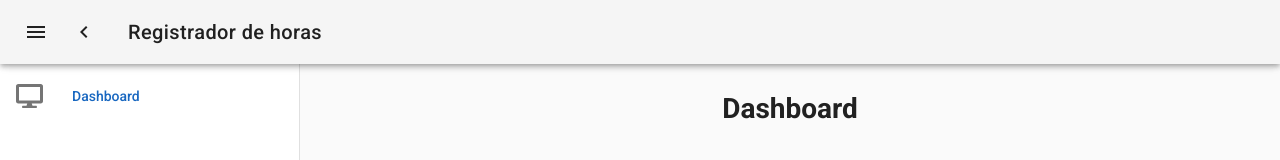
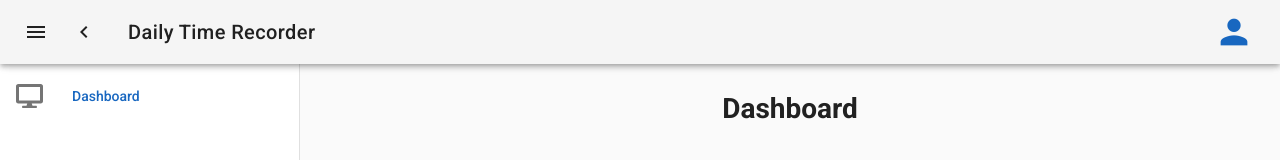
Before and after one commit to augustofabianrodrigues/daily-time-recorder, a Vue app: page /#/dashboard in a window 1280 px wide. Shown: the top 160 px of the page. Built offline with nearby package versions, Linux system fonts and the light colour scheme; sample sign-in values are in the browser's storage.

Commit message:
Added i18n to components

```diff
--- a/package.json
+++ b/package.json
@@ -18,6 +18,7 @@
     "axios": "^0.18.0",
     "lodash": "^4.17.5",
     "vue": "^2.5.2",
+    "vue-i18n": "^7.6.0",
     "vue-router": "^3.0.1",
     "vuetify": "^1.0.0",
     "vuex": "^3.0.1"
--- a/src/components/Dashboard.vue
+++ b/src/components/Dashboard.vue
@@ -7,3 +7,11 @@
     </v-slide-y-transition>
   </v-container>
 </template>
+<script>
+export default {
+  name: 'Dashboard',
+  created () {
+    document.title = this.$i18n.t('title.dashboard')
+  }
+}
+</script>
--- /dev/null
+++ b/src/components/LoggedUserButton.vue
@@ -0,0 +1,20 @@
+<template>
+  <v-menu bottom left>
+    <v-btn  icon slot="activator" dark color="primary" fab flat>
+      <v-icon x-large dark>person</v-icon>
+    </v-btn>
+    <v-list>
+      <v-list-tile>
+        <v-list-tile-title>{{ $t('toolbar.profile') }}</v-list-tile-title>
+      </v-list-tile>
+      <v-list-tile>
+        <v-list-tile-title>{{ $t('toolbar.logout') }}</v-list-tile-title>
+      </v-list-tile>
+    </v-list>
+  </v-menu>
+</template>
+<script>
+export default {
+  name: 'LoggedUserButton'
+}
+</script>
--- a/src/components/Main.vue
+++ b/src/components/Main.vue
@@ -34,7 +34,9 @@
       <v-btn icon @click.stop="miniVariant = !miniVariant">
         <v-icon v-html="miniVariant ? 'chevron_right' : 'chevron_left'"></v-icon>
       </v-btn>
-      <v-toolbar-title v-text="title"></v-toolbar-title>
+      <v-toolbar-title v-text="$t('toolbar.app')"></v-toolbar-title>
+      <v-spacer></v-spacer>
+      <logged-user-button/>
     </v-toolbar>
     <v-content>
       <router-view/>
@@ -43,6 +45,8 @@
 </template>
 
 <script>
+import LoggedUserButton from '@/components/LoggedUserButton'
+
 export default {
   name: 'Main',
   data () {
@@ -51,14 +55,16 @@ export default {
       drawer: true,
       items: [{
         icon: 'fas fa-desktop',
-        title: 'Dashboard',
+        title: this.$i18n.t('menu.dashboard'),
         href: '/'
       }],
       miniVariant: false,
       right: true,
-      rightDrawer: false,
-      title: 'Registrador de horas'
+      rightDrawer: false
     }
+  },
+  components: {
+    LoggedUserButton
   }
 }
 </script>
--- /dev/null
+++ b/src/i18n/index.js
@@ -0,0 +1,16 @@
+import Vue from 'vue'
+import VueI18n from 'vue-i18n'
+
+import enUS from '@/i18n/messages/en-US'
+import ptBR from '@/i18n/messages/pt-BR'
+
+Vue.use(VueI18n)
+
+export default new VueI18n({
+  locale: navigator.language || navigator.userLanguage,
+  fallbackLocale: 'en-US',
+  messages: {
+    'en-US': enUS,
+    'pt-BR': ptBR
+  }
+})
--- /dev/null
+++ b/src/i18n/messages/en-US.js
@@ -0,0 +1,14 @@
+export default {
+  'title': {
+    'app': 'Daily Time Recorder',
+    'dashboard': '@:title.app | Dashboard'
+  },
+  'toolbar': {
+    'app': 'Daily Time Recorder',
+    'logout': 'Logout',
+    'profile': 'Profile'
+  },
+  menu: {
+    'dashboard': 'Dashboard'
+  }
+}
--- /dev/null
+++ b/src/i18n/messages/pt-BR.js
@@ -0,0 +1,14 @@
+export default {
+  'title': {
+    'app': 'Registrador de Horas',
+    'dashboard': '@:title.app | Painel de Controle'
+  },
+  'toolbar': {
+    'app': 'Registrador de Horas',
+    'logout': 'Sair',
+    'profile': 'Perfil'
+  },
+  menu: {
+    'dashboard': 'Painel de Controle'
+  }
+}
--- a/src/main.js
+++ b/src/main.js
@@ -4,6 +4,7 @@ import Vue from 'vue'
 import App from './App'
 import router from './router'
 import store from './store'
+import i18n from './i18n'
 import Vuetify from 'vuetify'
 import 'vuetify/dist/vuetify.min.css'
 
@@ -24,6 +25,7 @@ new Vue({
   el: '#app',
   router,
   store,
+  i18n,
   components: { App },
   template: '<App/>'
 })
```
Also changed, not shown: 1 other file (tests, documents, lock files or other folders).
